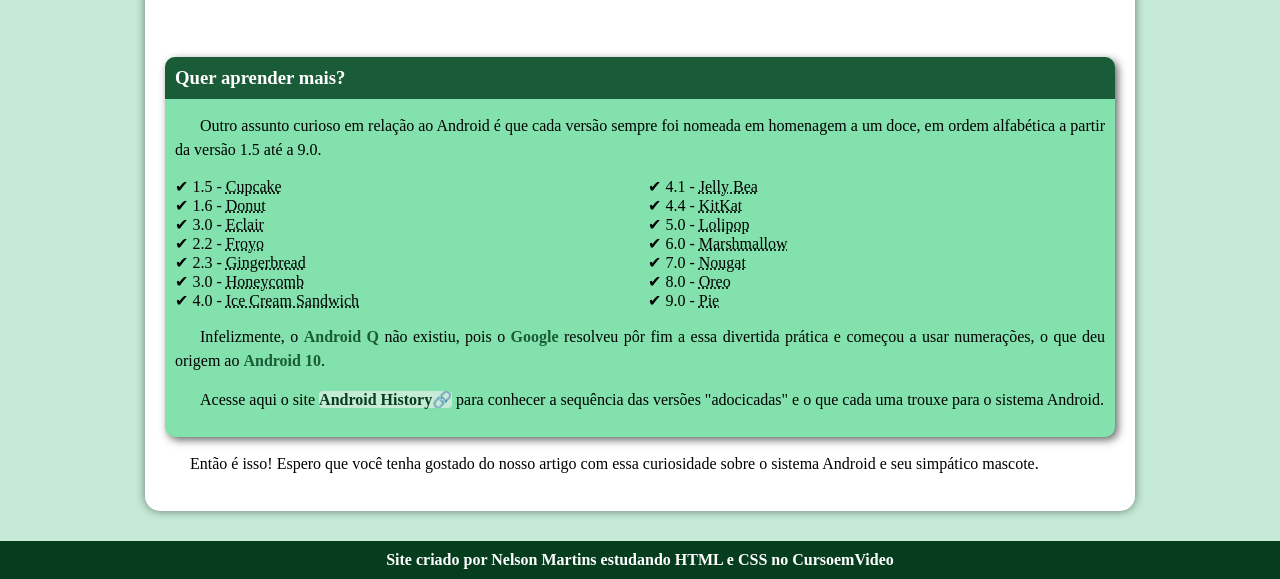
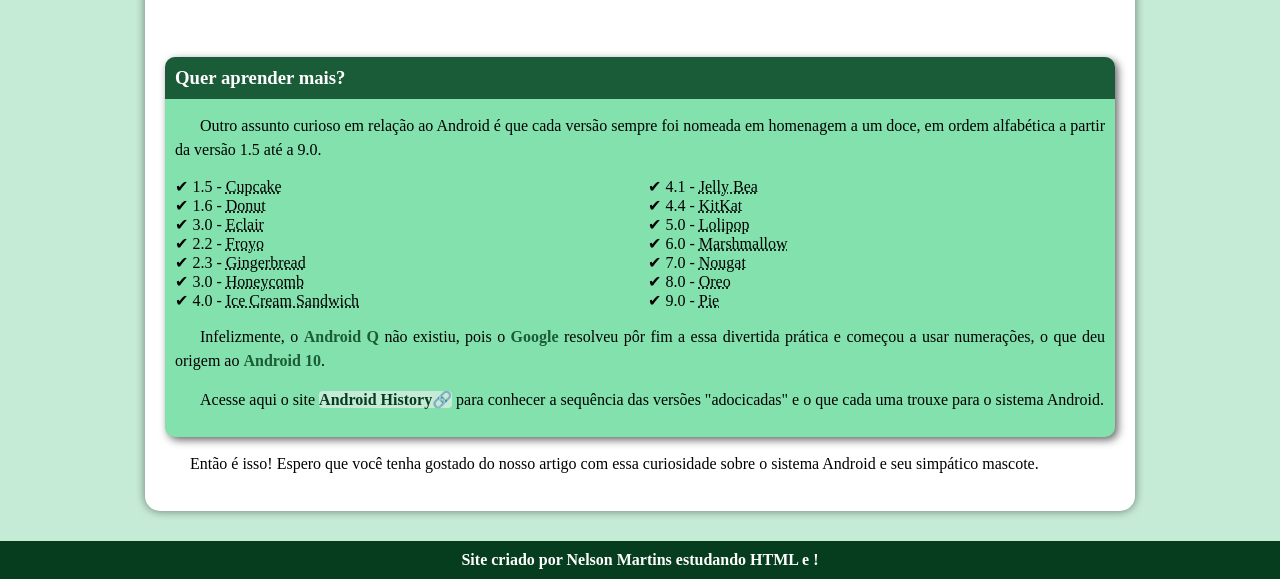
Before and after one commit to nels0Martins/projeto-android, a plain HTML site: page index.html in a window 1280 px wide. Shown: the part 2245-2824 px from the top of the page. Drawn offline with Linux system fonts and the light colour scheme.

Commit message:
Update index.html

```diff
--- a/index.html
+++ b/index.html
@@ -84,7 +84,7 @@
         </article>
     </main>
     <footer>
-        <p>Site criado por <strong>Nelson Martins</strong> estudando <strong>HTML</strong> e <strong>CSS</strong> no <a href="https://www.cursoemvideo.com/matricule-se-agora/?gclid=CjwKCAiAjoeRBhAJEiwAYY3nDI4uS8QzcVk5WCugLfqxCOTBDpQxo2o8h2WSsORkS1-vwOVJKM7MzhoCpz4QAvD_BwE" target="_blank" rel="next">CursoemVideo</a></p>
+        <p>Site criado por <strong>Nelson Martins</strong> estudando <strong>HTML</strong> e <strong>!</p>
     </footer>
 </body>
 </html>
```
